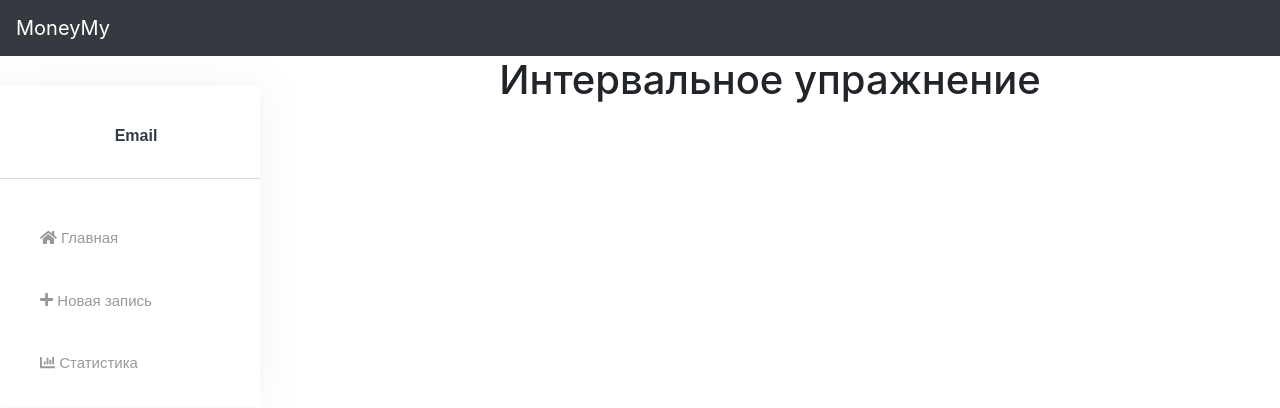
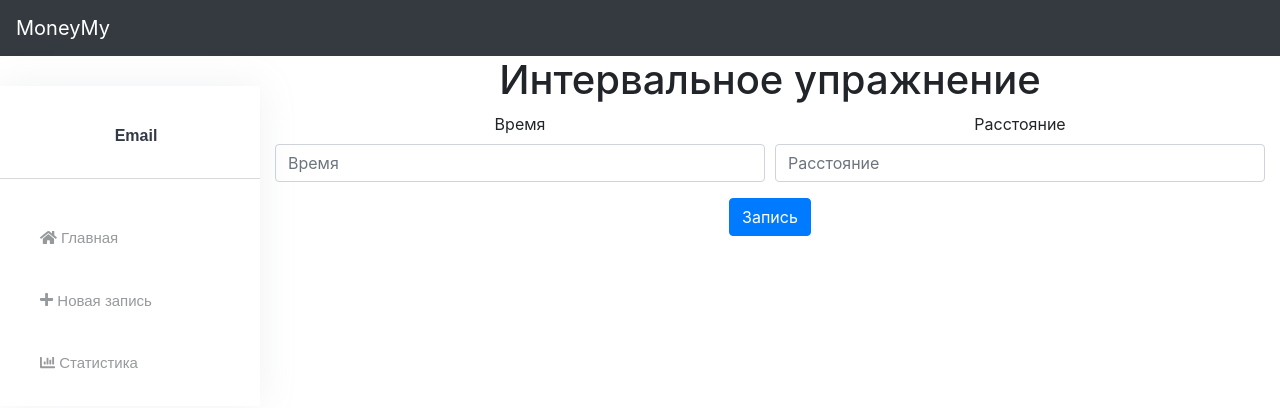
Before and after one commit to zanchess/STSKP, a React app: page /new/1 in a window 1280 px wide. Shown: the top 408 px of the page. Built offline with nearby package versions, Linux system fonts and the light colour scheme.

Commit message:
feat: add russian exercise name

```diff
--- /dev/null
+++ b/src/components/IntervalTrainingForm/IntervalTrainingForm.jsx
@@ -0,0 +1,42 @@
+/* eslint-disable prefer-destructuring */
+import { Button, Col, Form } from 'react-bootstrap';
+import React from 'react';
+import './interval-training.scss';
+import exercises from '../../constants/exercises';
+
+const IntervalForm = (props) => {
+  console.log(props);
+  let exerciseItem = null;
+  exercises.forEach((e) => {
+    if (e.eng === props.params.location.pathname.split('/')[2]) {
+      exerciseItem = e.ru;
+    }
+  });
+
+  return (
+    <>
+      <h3>
+        {exerciseItem}
+      </h3>
+      <Form>
+        <Form.Row>
+          <Form.Group as={Col} controlId="formGridTime">
+            <Form.Label>Время</Form.Label>
+            <Form.Control type="string" placeholder="Время" />
+          </Form.Group>
+
+          <Form.Group as={Col} controlId="formGridDistance">
+            <Form.Label>Расстояние</Form.Label>
+            <Form.Control type="string" placeholder="Расстояние" />
+          </Form.Group>
+        </Form.Row>
+
+        <Button variant="primary" type="submit">
+          Запись
+        </Button>
+      </Form>
+    </>
+  );
+};
+
+export default IntervalForm;
--- a/src/components/MainInfo/MainInfo.jsx
+++ b/src/components/MainInfo/MainInfo.jsx
@@ -1,13 +1,15 @@
 import { faLongArrowAltUp } from '@fortawesome/free-solid-svg-icons';
 import { FontAwesomeIcon } from '@fortawesome/react-fontawesome';
-import { Button } from 'react-bootstrap';
-import React from 'react';
+import React, { useEffect } from 'react';
 import { connect } from 'react-redux';
 import './main-info.scss';
 import { getMainInfo } from '../../redux/actions/actions';
 
 const MainInfo = (props) => {
-  console.log(props);
+  useEffect(() => {
+    props.getMainInfo();
+  }, []);
+
   return (
     <>
       <div className="main-page">
@@ -83,9 +85,6 @@ const MainInfo = (props) => {
           </div>
         </div>
       </div>
-      <Button onClick={props.getMainInfo} variant="secondary">
-        Получить данные
-      </Button>
     </>
   );
 };
--- a/src/components/TrainingDetail/TrainingDetail.jsx
+++ b/src/components/TrainingDetail/TrainingDetail.jsx
@@ -1,4 +1,6 @@
 import React from 'react';
+import IntervalForm from '../IntervalTrainingForm/IntervalTrainingForm';
+import RunningForm from '../runningForm/RunningForm';
 
 export default class TrainingDetail extends React.Component {
   render() {
@@ -6,12 +8,15 @@ export default class TrainingDetail extends React.Component {
       return (
         <div style={{ textAlign: 'center' }}>
           <h1>Бег</h1>
+          <RunningForm />
         </div>
       );
     }
     return (
       <div style={{ textAlign: 'center' }}>
         <h1>Интервальное упражнение</h1>
+        <IntervalForm params={this.props} />
+
       </div>
     );
   }
--- /dev/null
+++ b/src/components/runningForm/RunningForm.jsx
@@ -0,0 +1,30 @@
+import { Button, Col, Form } from 'react-bootstrap';
+import React from 'react';
+
+import './running-form.scss';
+
+const RunningForm = (props) => {
+  console.log(props);
+
+  return (
+    <Form>
+      <Form.Row>
+        <Form.Group as={Col} controlId="formGridTime">
+          <Form.Label>Время</Form.Label>
+          <Form.Control type="string" placeholder="Время" />
+        </Form.Group>
+
+        <Form.Group as={Col} controlId="formGridDistance">
+          <Form.Label>Расстояние</Form.Label>
+          <Form.Control type="string" placeholder="Расстояние" />
+        </Form.Group>
+      </Form.Row>
+
+      <Button variant="primary" type="submit">
+        Запись
+      </Button>
+    </Form>
+  );
+};
+
+export default RunningForm;
--- a/src/pages/MainPage/MainPage.jsx
+++ b/src/pages/MainPage/MainPage.jsx
@@ -1,4 +1,3 @@
-import { Button } from 'react-bootstrap';
 import React from 'react';
 import MainInfo from '../../components/MainInfo/MainInfo';
 import MainModal from '../../components/MainModal/MainModal';
--- a/src/redux/reducers/total.js
+++ b/src/redux/reducers/total.js
@@ -1,14 +1,6 @@
 import { CLEAR_TOTAL, GET_MAIN_INFO } from '../actions/actionTypes';
 
 const initialState = {
-  totalTraining: 10,
-  approachesDone: 30,
-  repsDone: 300,
-  lastTraining: 0,
-  lastApproaches: 0,
-  lastReps: 0,
-  favoriteExercise: 'Push Up',
-
 };
 
 function totalInfo(state = initialState, action) {
@@ -24,7 +16,7 @@ function totalInfo(state = initialState, action) {
         lastReps: 0,
       };
     case GET_MAIN_INFO:
-      console.log(action.value);
+      return action.value.data[0];
     default:
       break;
   }
```
Also changed, not shown: src/components/IntervalTrainingForm/interval-training.scss (added), src/components/runningForm/running-form.scss (added).
